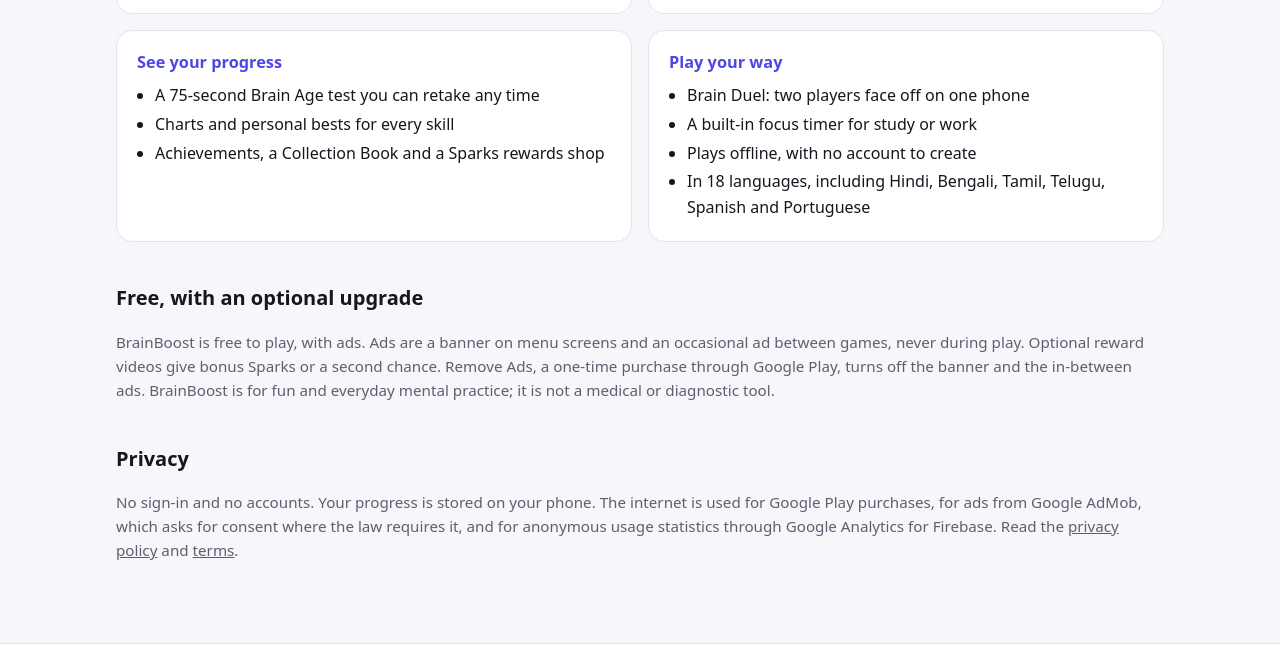
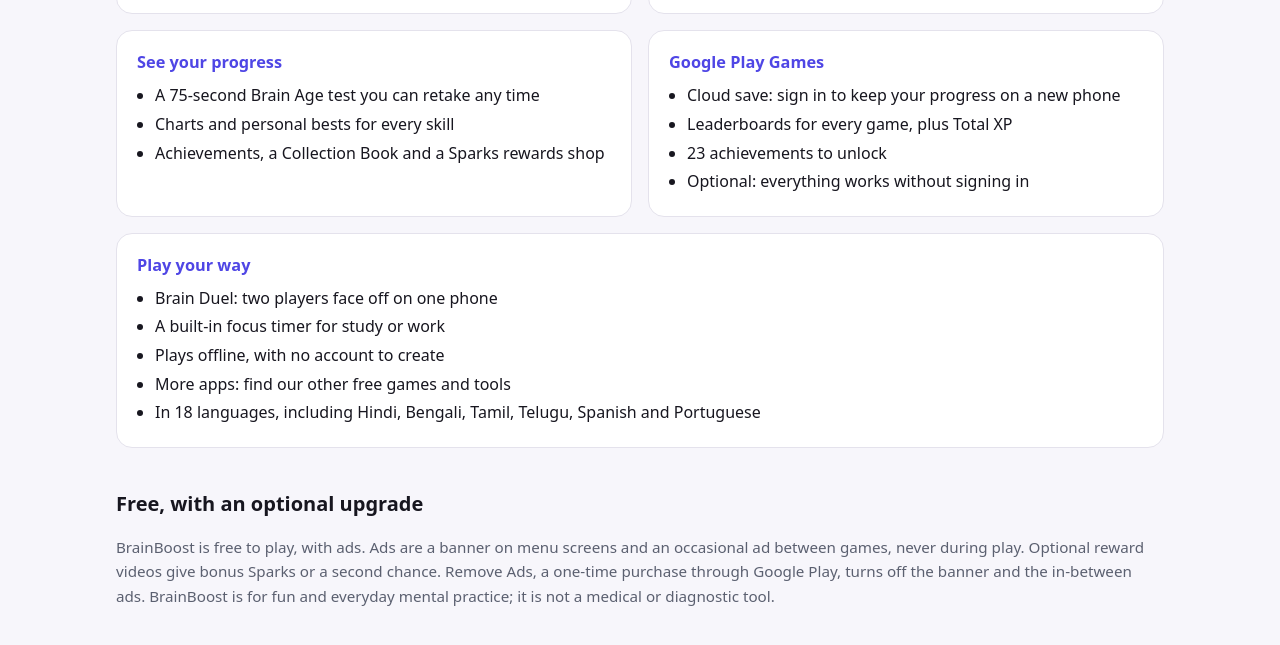
Before and after one commit to Pyush/pyush.github.io, a plain HTML site: page brainboost/index.html in a window 1280 px wide. Shown: the part 1185-1830 px from the top of the page. Drawn offline with Linux system fonts and the light colour scheme.

Commit message:
BrainBoost 1.1: Google Play Games cloud save, leaderboards and achievements
Co-Authored-By: Claude Opus 5.5 <noreply@anthropic.com>

```diff
--- a/brainboost/index.html
+++ b/brainboost/index.html
@@ -4,7 +4,7 @@
   <meta charset="utf-8">
   <meta name="viewport" content="width=device-width, initial-scale=1">
   <title>BrainBoost: Brain Training</title>
-  <meta name="description" content="BrainBoost is a brain training app for Android with 20 quick games for memory, focus, mental math and logic, a Daily Workout, a Brain Age test and progress stats. Plays offline. Free on Google Play.">
+  <meta name="description" content="BrainBoost is a brain training app for Android with 20 quick games for memory, focus, mental math and logic, a Daily Workout, a Brain Age test, progress stats and Google Play Games leaderboards, achievements and cloud save. Plays offline. Free on Google Play.">
   <link rel="icon" type="image/png" href="../assets/brainboost-icon.png">
   <link rel="stylesheet" href="../assets/style.css">
 </head>
@@ -93,11 +93,21 @@
           </ul>
         </div>
         <div class="box">
+          <h3>Google Play Games</h3>
+          <ul>
+            <li>Cloud save: sign in to keep your progress on a new phone</li>
+            <li>Leaderboards for every game, plus Total XP</li>
+            <li>23 achievements to unlock</li>
+            <li>Optional: everything works without signing in</li>
+          </ul>
+        </div>
+        <div class="box" style="grid-column: 1 / -1">
           <h3>Play your way</h3>
           <ul>
             <li>Brain Duel: two players face off on one phone</li>
             <li>A built-in focus timer for study or work</li>
             <li>Plays offline, with no account to create</li>
+            <li>More apps: find our other free games and tools</li>
             <li>In 18 languages, including Hindi, Bengali, Tamil, Telugu, Spanish and Portuguese</li>
           </ul>
         </div>
@@ -111,7 +121,7 @@
 
     <section class="section">
       <h2>Privacy</h2>
-      <p class="note">No sign-in and no accounts. Your progress is stored on your phone. The internet is used for Google Play purchases, for ads from Google AdMob, which asks for consent where the law requires it, and for anonymous usage statistics through Google Analytics for Firebase. Read the <a href="https://pyush.github.io/brainboost-privacy/">privacy policy</a> and <a href="https://pyush.github.io/brainboost-privacy/terms">terms</a>.</p>
+      <p class="note">No account to create. Your progress is stored on your phone; if you choose to sign in to Google Play Games, a copy is also saved there so you can restore it on a new device, and your best scores and achievements appear in Play Games. The internet is used for Google Play purchases, for ads from Google AdMob, which asks for consent where the law requires it, and for anonymous usage statistics through Google Analytics for Firebase. Read the <a href="https://pyush.github.io/brainboost-privacy/">privacy policy</a> and <a href="https://pyush.github.io/brainboost-privacy/terms">terms</a>.</p>
     </section>
   </main>
 
```
Also changed, not shown: index.html (+2 -1 lines).
